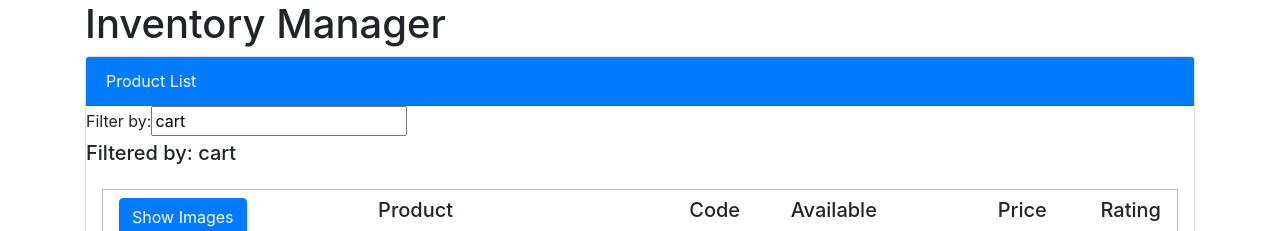
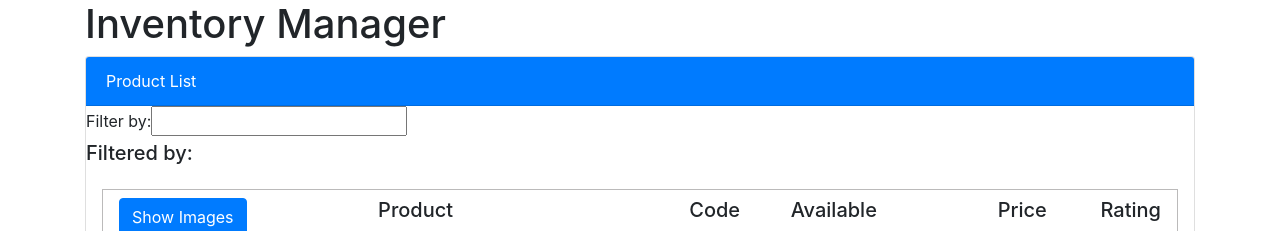
Before and after one commit to danhoffmanjr/ngInventory-Manager, an Angular app in the folder Inventory-Manager/: page / in a window 1280 px wide. Shown: the top 231 px of the page. Built offline with nearby package versions, Linux system fonts and the light colour scheme.

Commit message:
added getter and setter methods to productt list component to handle filtering. added performFilter method to utilize get/set for filtering the products array into the filteredProducts array.

```diff
--- a/Inventory-Manager/src/app/products/product-list.component.html
+++ b/Inventory-Manager/src/app/products/product-list.component.html
@@ -19,7 +19,7 @@
       <h5 class="rating">Rating</h5>
     </div>
     <div class="card-body" *ngIf='products && products.length'>
-      <div class="product-item" *ngFor='let product of products'>
+      <div class="product-item" *ngFor='let product of filteredProducts'>
         <div class="image"><img *ngIf='showImage' [src]='product.imageUrl' [title]='product.productName'></div>
         <div class="product-name">{{product.productName}}</div>
         <div class="product-code">{{product.productCode | lowercase | convertToSpaces:'-'}}</div>
--- a/Inventory-Manager/src/app/products/product-list.component.ts
+++ b/Inventory-Manager/src/app/products/product-list.component.ts
@@ -8,10 +8,25 @@
 })
 export class ProductListComponent implements OnInit {
 
-  constructor() { }
+  constructor() {
+    this.filteredProducts = this.products;
+    this.listFilter = '';
+  }
+
   title: string = "Product List";
   showImage: boolean = false;
-  listFilter: string = 'cart';
+
+  _listFilter: string;
+  get listFilter(): string {
+    return this._listFilter;
+  }
+  set listFilter(value: string) {
+    this._listFilter = value;
+    this.filteredProducts = this.listFilter ? this.performFilter(this.listFilter) : this.products;
+  }
+
+  filteredProducts: IProduct[];
+
   products: IProduct[] = [
     {
         "id": 1,
@@ -65,6 +80,12 @@
     }
 ];
 
+  performFilter(filterBy: string): IProduct[] {
+    filterBy = filterBy.toLocaleLowerCase();
+    return this.products.filter((product: IProduct) =>
+      product.productName.toLocaleLowerCase().indexOf(filterBy) !== -1);
+  }
+
   toggleImage(): void {
     this.showImage = !this.showImage;
   }
```
